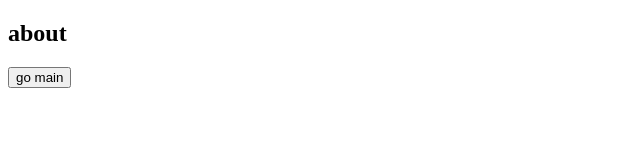
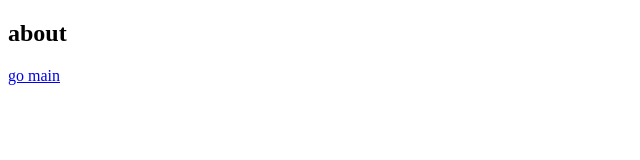
Before and after one commit to uhgenie7/wanted-pre-onboarding-challenge-fe-3, a React (Vite) app: page /about in a window 1280 px wide. Shown: the top 160 px of the page, without its empty margins (0-640 px from the left). Built offline with nearby package versions, Linux system fonts and the light colour scheme.

Commit message:
Fix: (#1) Chagne Button -> Anchor (Link component)

```diff
--- /dev/null
+++ b/src/components/Link/index.tsx
@@ -0,0 +1,19 @@
+import { AnchorHTMLAttributes } from 'react';
+import useRouter from '../../hooks/useRouter';
+
+interface LinkProps extends AnchorHTMLAttributes<HTMLAnchorElement> {
+  href: string;
+}
+
+const Link = ({ href, ...rest }: LinkProps) => {
+  const { push } = useRouter();
+
+  function handleClick(e: React.MouseEvent<HTMLAnchorElement, MouseEvent>) {
+    e.preventDefault();
+    push(href);
+  }
+
+  return <a href={href} onClick={handleClick} {...rest} />;
+};
+
+export default Link;
--- a/src/pages/About.tsx
+++ b/src/pages/About.tsx
@@ -1,17 +1,10 @@
-import useRouter from '../hooks/useRouter';
+import Link from '../components/Link';
 
 const About = () => {
-  const { push } = useRouter();
   return (
     <>
       <h2>about</h2>
-      <button
-        onClick={() => {
-          push('/');
-        }}
-      >
-        go main
-      </button>
+      <Link href="/">go main</Link>
     </>
   );
 };
--- a/src/pages/Root.tsx
+++ b/src/pages/Root.tsx
@@ -1,17 +1,10 @@
-import useRouter from '../hooks/useRouter';
+import Link from '../components/Link';
 
 const Root = () => {
-  const { push } = useRouter();
   return (
     <>
       <h2>root</h2>
-      <button
-        onClick={() => {
-          push('/about');
-        }}
-      >
-        about
-      </button>
+      <Link href="/about">about</Link>
     </>
   );
 };
```
